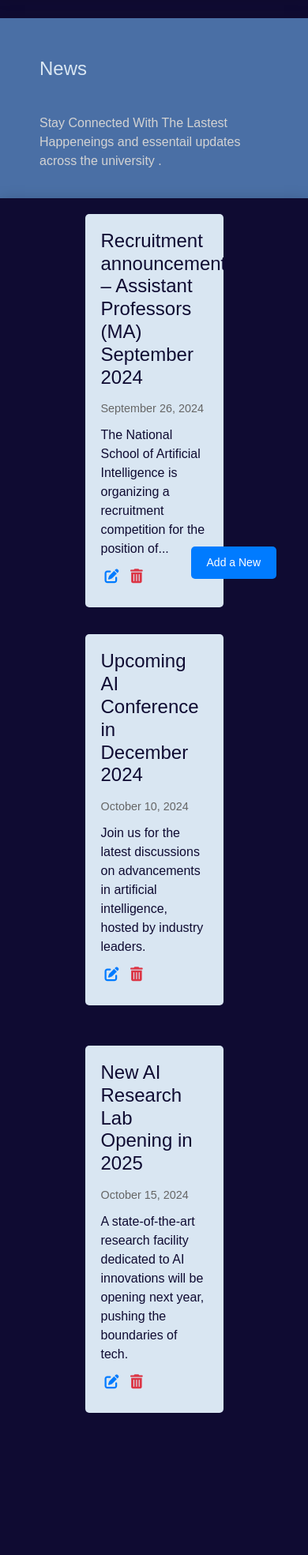
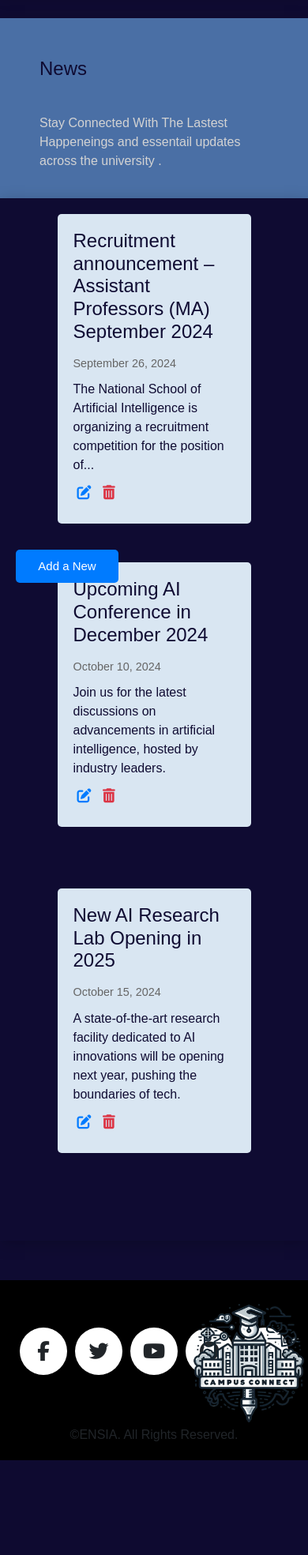
Before and after one commit to KhaledZaabat/CampusConnect, a PHP site: page /AdminNews.html in a window 390 px wide. Shown: the part 86-2055 px from the top of the page at 79% size. After the commit the page ends 1935 px from the top, so only its background shows below. Run offline with PHP 8.4, Linux system fonts and the light colour scheme; some libraries are stand-ins or nearby versions.

Commit message:
fixing footer for the last time (not responsive)

```diff
--- a/AdminHome.html
+++ b/AdminHome.html
@@ -153,8 +153,8 @@
 </body>
 
 <footer class="page-footer custom-bg-black">
-    <div class="wrapper">
-        <div class="buttons">
+    <div class="test">
+        <div class="wrapper">
             <div class="button">
                 <div class="icon"><i class="fab fa-facebook-f"></i></div>
                 <span>Facebook</span>
@@ -184,6 +184,7 @@
         <div class="footer-image">
             <img src="assets/img/logo.png" alt="Footer Image" />
         </div>
+
     </div>
 
     <div class="text-center custom-bg-black p-1">
--- a/AdminNews.html
+++ b/AdminNews.html
@@ -11,11 +11,6 @@
     <link rel="stylesheet" href="assets/css/ReportIssues.css"> <!-- custom css -->
     <link rel="stylesheet" href="assets/css/styles.css"> <!-- custom css -->
     <link rel="stylesheet" href="assets/css/AdminNews.css"> <!-- custom css -->
-
-
-
-
-
 
     <link rel="icon" href="assets/img/logo.png" type="image/png">
     <!-- font awesome-->
@@ -127,9 +122,50 @@
                 <a href="#" class="Delete"><i class="fas fa-trash-alt"></i></a>
             </div>
         </div>
+        <a href="#" class="btn btn-primary btn-lg fixed-button">Add a New</a>
+
     </div>
-    <a href="#" class="btn btn-primary btn-lg fixed-button">Add a New</a>
 </body>
+<footer class="page-footer custom-bg-black">
+    <div class="test">
+        <div class="wrapper">
+            <div class="button">
+                <div class="icon"><i class="fab fa-facebook-f"></i></div>
+                <span>Facebook</span>
+            </div>
+
+            <div class="button">
+                <div class="icon"><i class="fab fa-twitter"></i></div>
+                <span>Twitter</span>
+            </div>
+
+            <div class="button">
+                <div class="icon"><i class="fab fa-youtube"></i></div>
+                <span>Youtube</span>
+            </div>
+
+            <div class="button">
+                <div class="icon"><i class="fab fa-github"></i></div>
+                <span>Github</span>
+            </div>
+
+            <div class="button">
+                <div class="icon"><i class="fab fa-instagram"></i></div>
+                <span>Instagram</span>
+            </div>
+        </div>
+
+        <div class="footer-image">
+            <img src="assets/img/logo.png" alt="Footer Image" />
+        </div>
+
+    </div>
+
+    <div class="text-center custom-bg-black p-1">
+        <p>©ENSIA. All Rights Reserved.</p>
+    </div>
+</footer>
+
 <script src="assets/bootstrap/js/bootstrap.min.js"></script>
 
 </html>
--- a/BookRoom.html
+++ b/BookRoom.html
@@ -157,10 +157,9 @@
 
 
 
-
 <footer class="page-footer custom-bg-black">
-    <div class="wrapper">
-        <div class="buttons">
+    <div class="test">
+        <div class="wrapper">
             <div class="button">
                 <div class="icon"><i class="fab fa-facebook-f"></i></div>
                 <span>Facebook</span>
@@ -190,6 +189,7 @@
         <div class="footer-image">
             <img src="assets/img/logo.png" alt="Footer Image" />
         </div>
+
     </div>
 
     <div class="text-center custom-bg-black p-1">
--- a/Canteen.html
+++ b/Canteen.html
@@ -368,8 +368,8 @@
 </body>
 
 <footer class="page-footer custom-bg-black">
-    <div class="wrapper">
-        <div class="buttons">
+    <div class="test">
+        <div class="wrapper">
             <div class="button">
                 <div class="icon"><i class="fab fa-facebook-f"></i></div>
                 <span>Facebook</span>
@@ -399,6 +399,7 @@
         <div class="footer-image">
             <img src="assets/img/logo.png" alt="Footer Image" />
         </div>
+
     </div>
 
     <div class="text-center custom-bg-black p-1">
--- a/CanteenManagement.html
+++ b/CanteenManagement.html
@@ -377,8 +377,8 @@
 </body>
 
 <footer class="page-footer custom-bg-black">
-    <div class="wrapper">
-        <div class="buttons">
+    <div class="test">
+        <div class="wrapper">
             <div class="button">
                 <div class="icon"><i class="fab fa-facebook-f"></i></div>
                 <span>Facebook</span>
@@ -408,6 +408,7 @@
         <div class="footer-image">
             <img src="assets/img/logo.png" alt="Footer Image" />
         </div>
+
     </div>
 
     <div class="text-center custom-bg-black p-1">
@@ -417,5 +418,6 @@
 
 
 
+
 <script src="assets/bootstrap/js/bootstrap.min.js"></script>
 </html>
--- a/ReportIssues.html
+++ b/ReportIssues.html
@@ -133,8 +133,8 @@
 </body>
 
 <footer class="page-footer custom-bg-black">
-    <div class="wrapper">
-        <div class="buttons">
+    <div class="test">
+        <div class="wrapper">
             <div class="button">
                 <div class="icon"><i class="fab fa-facebook-f"></i></div>
                 <span>Facebook</span>
@@ -164,6 +164,7 @@
         <div class="footer-image">
             <img src="assets/img/logo.png" alt="Footer Image" />
         </div>
+
     </div>
 
     <div class="text-center custom-bg-black p-1">
--- a/assets/css/AdminNews.css
+++ b/assets/css/AdminNews.css
@@ -20,7 +20,7 @@ body {
 }
 
 .news-header h1 {
-    color: #d9e6f2;
+    color: #0f0b32;
     text-align: left;
 }
 
@@ -31,7 +31,7 @@ body {
 .news-container {
     display: grid;
     grid-template-columns: 1fr;
-    grid-template-rows: repeat(4, 1fr);
+    grid-template-rows: repeat(3, 1fr);
     grid-template-areas: "new-title" "new-date" "new-descreption" "edit-delete";
     gap: 20px;
     padding: 20px;
@@ -48,7 +48,7 @@ body {
 
     background-color: #d9e6f2;
     padding: 20px;
-    width: 50%;
+    width: 70%;
     /* Adjust the width as needed */
     color: #0f0b32;
     border-radius: 5px;
@@ -131,11 +131,11 @@ edit-delete-container {
 }
 
 .fixed-button {
-    position: fixed;
-    bottom: 25px;
-
-    right: 40px;
-
-    z-index: 1000;
+    position: sticky;
+    z-index: 1;
+    left: 20px;
+    bottom: 20px;
+    font-size: 15px;
+    max-width: 130px;
 
 }
--- a/assets/css/Canteen.css
+++ b/assets/css/Canteen.css
@@ -2,7 +2,6 @@ body {
     font-family: Arial, sans-serif;
     background-color: #0f0b32;
     margin: 0;
-    padding: 20px;
     padding-top: 125px;
 }
 
@@ -10,6 +9,8 @@ h1 {
     font-family: Roboto, sans-serif;
     text-align: center;
     color: #ffffff;
+    margin: 30px;
+
 }
 
 table {
--- a/assets/css/Rooms.css
+++ b/assets/css/Rooms.css
@@ -1,7 +1,6 @@
 * {
     margin: 0;
     padding: 0;
-    box-sizing: border-box;
     font-family: Arial, sans-serif;
 }
 
@@ -22,6 +21,7 @@ body {
     box-shadow: 0 0 10px rgba(0, 0, 0, 0.1);
     margin: auto;
     margin-top: 20px;
+    margin-bottom: 20px;
     flex-grow: 1;
 }
 
--- a/assets/css/styles.css
+++ b/assets/css/styles.css
@@ -379,20 +379,15 @@ body{
 
 
 
-.page-footer {
-    padding: 20px;
-}
+
 
 .wrapper {
-    display: grid;
-    grid-template-columns: 1fr auto; /* 1fr for buttons, auto for the image */
-    align-items: center; /* Align items vertically */
-}
-
-.buttons {
     display: flex;
+    justify-content: center; /* 1fr for buttons, auto for the image */
     align-items: center;
-    margin-left: 15px;
+    float: left;
+    width: 100%;
+    margin-top: 30px;/* Align items vertically */
 }
 
 .footer-image {
@@ -401,8 +396,8 @@ body{
 }
 
 .footer-image img {
-    width: 150px; /* Adjust size as needed */
-    height: 150px;
+    max-width: 150px; /* Adjust size as needed */
+    max-height: 150px;
     margin-left: 0;
 }
 
@@ -412,7 +407,8 @@ body{
     overflow: hidden;
     height: 60px;
     width: 60px;
-    margin: 5px;
+    float: left;
+    margin: 0 5px;
     background: rgb(255, 255, 255);
     border-radius: 50px;
     cursor: pointer;
@@ -432,6 +428,7 @@ body{
     border-radius: 50px;
     line-height: 60px;
     transition: all 0.3s ease-out;
+    box-sizing: border-box;
 }
 
 .wrapper .button span {
--- a/crudadmin.html
+++ b/crudadmin.html
@@ -129,8 +129,8 @@
 </body>
 
 <footer class="page-footer custom-bg-black">
-    <div class="wrapper">
-        <div class="buttons">
+    <div class="test">
+        <div class="wrapper">
             <div class="button">
                 <div class="icon"><i class="fab fa-facebook-f"></i></div>
                 <span>Facebook</span>
@@ -160,6 +160,7 @@
         <div class="footer-image">
             <img src="assets/img/logo.png" alt="Footer Image" />
         </div>
+
     </div>
 
     <div class="text-center custom-bg-black p-1">
--- a/crudstud.html
+++ b/crudstud.html
@@ -122,8 +122,8 @@
 </body>
 
 <footer class="page-footer custom-bg-black">
-    <div class="wrapper">
-        <div class="buttons">
+    <div class="test">
+        <div class="wrapper">
             <div class="button">
                 <div class="icon"><i class="fab fa-facebook-f"></i></div>
                 <span>Facebook</span>
@@ -153,6 +153,7 @@
         <div class="footer-image">
             <img src="assets/img/logo.png" alt="Footer Image" />
         </div>
+
     </div>
 
     <div class="text-center custom-bg-black p-1">
@@ -161,5 +162,6 @@
 </footer>
 
 
+
 <script src="assets/bootstrap/js/bootstrap.min.js"></script>
 </html>
--- a/home.html
+++ b/home.html
@@ -153,8 +153,8 @@
 </body>
 
 <footer class="page-footer custom-bg-black">
-    <div class="wrapper">
-        <div class="buttons">
+    <div class="test">
+        <div class="wrapper">
             <div class="button">
                 <div class="icon"><i class="fab fa-facebook-f"></i></div>
                 <span>Facebook</span>
@@ -184,6 +184,7 @@
         <div class="footer-image">
             <img src="assets/img/logo.png" alt="Footer Image" />
         </div>
+
     </div>
 
     <div class="text-center custom-bg-black p-1">
--- a/layout.html
+++ b/layout.html
@@ -66,8 +66,8 @@
 </body>
 
 <footer class="page-footer custom-bg-black">
-    <div class="wrapper">
-        <div class="buttons">
+    <div class="test">
+        <div class="wrapper">
             <div class="button">
                 <div class="icon"><i class="fab fa-facebook-f"></i></div>
                 <span>Facebook</span>
@@ -97,6 +97,7 @@
         <div class="footer-image">
             <img src="assets/img/logo.png" alt="Footer Image" />
         </div>
+
     </div>
 
     <div class="text-center custom-bg-black p-1">
@@ -107,5 +108,6 @@
 
 
 
+
 <script src="assets/bootstrap/js/bootstrap.min.js"></script>
 </html>
```
Also changed, not shown: assets/css/CanteenManagement.css (+2 -26 lines), assets/css/lostfound.css (+7 -0 lines), changeRoom.html (+5 -3 lines), lostfound.html (+7 -5 lines), news.html (+41 -0 lines).
